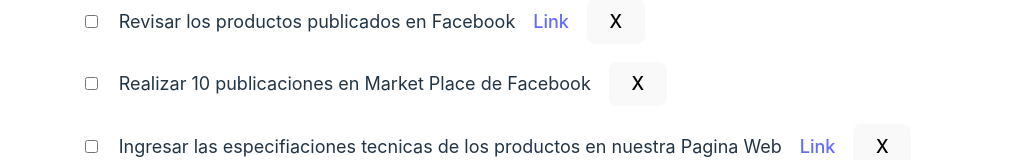
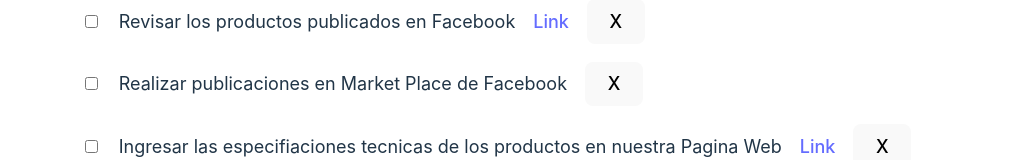
Before and after one commit to jrios93/task-online, a React (Vite) app: page / in a window 1280 px wide. Shown: the part 680-840 px from the top of the page, without its empty margins (164-1173 px from the left). Built offline with nearby package versions, Linux system fonts and the light colour scheme.

Commit message:
Cambiando del detalle de market place

```diff
--- a/src/Tasks/listTask.js
+++ b/src/Tasks/listTask.js
@@ -50,7 +50,7 @@ export const listWork = [
   },
   {
     id: crypto.randomUUID(),
-    text: 'Realizar 10 publicaciones en Market Place de Facebook',
+    text: 'Realizar publicaciones en Market Place de Facebook',
     done: false,
     link,
   },
```
